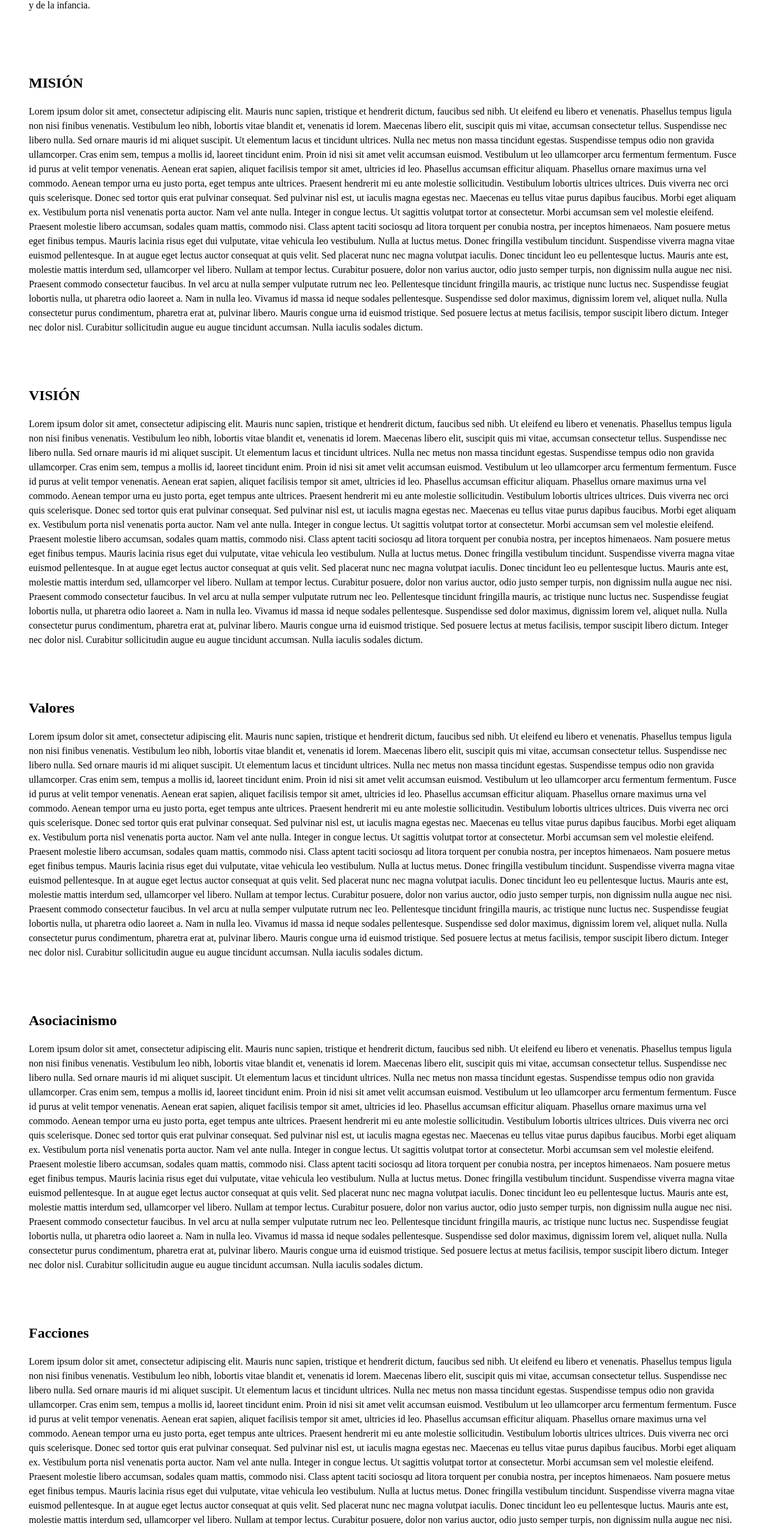
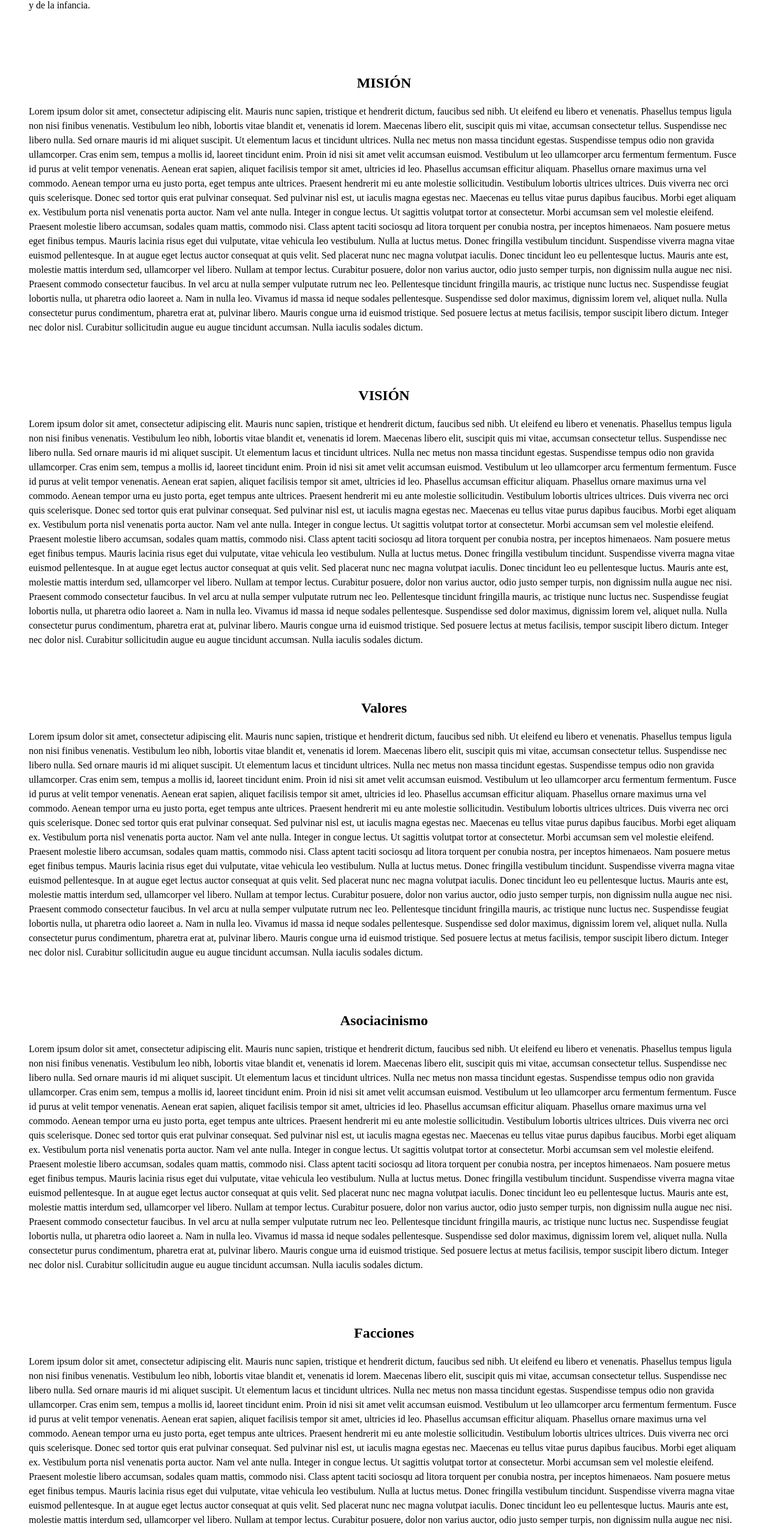
Before and after one commit to OussamaAlouat/alqibla-pro, an Angular app: page / in a window 1280 px wide. Shown: the part 1540-4089 px from the top of the page at 60% size. Built offline with nearby package versions, Linux system fonts and the light colour scheme.

Commit message:
FIX: add title class

```diff
--- a/src/app/app.component.html
+++ b/src/app/app.component.html
@@ -17,63 +17,63 @@
     </section>
 
     <section class="home_section" id="mission" #mission>
-      <h2>MISIÓN</h2>
+      <h2 class="title">MISIÓN</h2>
       <p>
         {{ exampletext }}
       </p>
     </section>
 
     <section class="home_section" id="vision" #vision>
-      <h2>VISIÓN</h2>
+      <h2 class="title">VISIÓN</h2>
       <p>
         {{ exampletext }}
       </p>
     </section>
 
     <section class="home_section" id="valores" #valores>
-      <h2>Valores</h2>
+      <h2 class="title">Valores</h2>
       <p>
         {{ exampletext }}
       </p>
     </section>
 
     <section class="home_section" id="asociacinismo" #asociacinismo>
-      <h2>Asociacinismo</h2>
+      <h2 class="title">Asociacinismo</h2>
       <p>
         {{ exampletext }}
       </p>
     </section>
 
     <section class="home_section" id="facciones" #facciones>
-      <h2>Facciones</h2>
+      <h2 class="title">Facciones</h2>
       <p>
         {{ exampletext }}
       </p>
     </section>
 
     <section class="home_section" id="futuwa" #futuwa>
-      <h2>Futuwa</h2>
+      <h2 class="title">Futuwa</h2>
       <p>
         {{ exampletext }}
       </p>
     </section>
 
     <section class="home_section" id="actividades" #actividades>
-      <h2>Actividades</h2>
+      <h2 class="title">Actividades</h2>
       <p>
         {{ exampletext }}
       </p>
     </section>
 
     <section class="home_section" id="local" #local>
-      <h2>UN NUEVO MODELO DE LOCAL - LAS FUTURAS INSTALACIONES</h2>
+      <h2 class="title">UN NUEVO MODELO DE LOCAL - LAS FUTURAS INSTALACIONES</h2>
       <p>
         {{ exampletext }}
       </p>
     </section>
 
     <section class="home_section" id="economy" #economy>
-      <h2>Colaboración económica</h2>
+      <h2 class="title">Colaboración económica</h2>
       <p>
         {{ exampletext }}
       </p>
```
